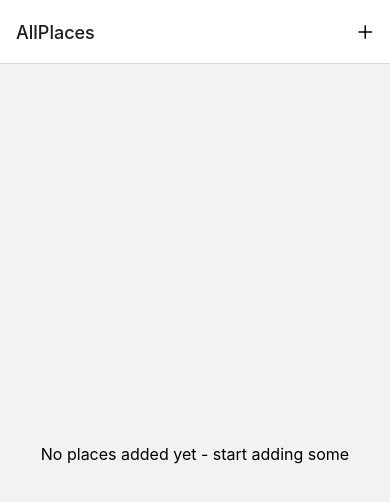
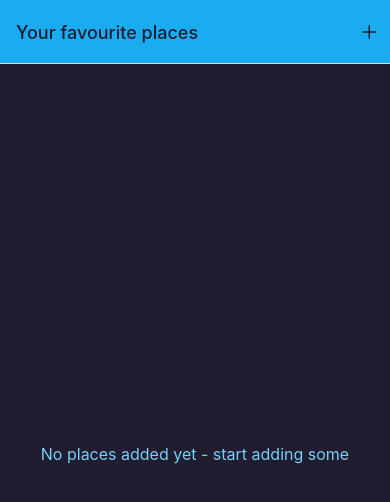
Before and after one commit to rhiannonmonks/nativeDeviceFeatures, a React Native app: screen /AllPlaces in a window 390 px wide. Shown: the top 502 px of the page. Built offline with nearby package versions, Linux system fonts and the light colour scheme.

Commit message:
adding styling to headers and Global colors

```diff
--- a/App.js
+++ b/App.js
@@ -5,6 +5,7 @@ import { createNativeStackNavigator } from "@react-navigation/native-stack";
 import AllPlaces from "./screens/AllPlaces";
 import AddPlace from "./screens/PlaceDetails";
 import IconButton from "./components/UI/IconButton";
+import { Colours } from "./constants/colours";
 
 const Stack = createNativeStackNavigator();
 
@@ -13,11 +14,18 @@ export default function App() {
     <>
       <StatusBar style="dark" />
       <NavigationContainer>
-        <Stack.Navigator>
+        <Stack.Navigator
+          screenOptions={{
+            headerStyle: { backgroundColor: Colours.primary500 },
+            headerTintColor: Colours.gray700,
+            contentStyle: { backgroundColor: Colours.gray700 },
+          }}
+        >
           <Stack.Screen
             name="AllPlaces"
             component={AllPlaces}
             options={({ navigation }) => ({
+              title: "Your favourite places",
               headerRight: ({ tintColor }) => (
                 <IconButton
                   icon="add"
@@ -28,7 +36,13 @@ export default function App() {
               ),
             })}
           />
-          <Stack.Screen name="AddPlace" component={AddPlace} />
+          <Stack.Screen
+            name="AddPlace"
+            component={AddPlace}
+            options={{
+              title: "Add a new Place",
+            }}
+          />
         </Stack.Navigator>
       </NavigationContainer>
     </>
--- a/components/Places/PlacesList.js
+++ b/components/Places/PlacesList.js
@@ -1,4 +1,5 @@
 import { FlatList, StyleSheet, View, Text } from "react-native";
+import { Colours } from "../../constants/colours";
 import PlaceItem from "./PlaceItem";
 
 function PlacesList({ places }) {
@@ -31,5 +32,6 @@ const styles = StyleSheet.create({
   },
   fallbackText: {
     fontSize: 16,
+    color: Colours.primary200,
   },
 });
--- a/components/UI/IconButton.js
+++ b/components/UI/IconButton.js
@@ -17,7 +17,6 @@ export default IconButton;
 const styles = StyleSheet.create({
   button: {
     padding: 8,
-    margin: 4,
     justifyContent: "center",
     alignItems: "center",
   },
--- /dev/null
+++ b/constants/colours.js
@@ -0,0 +1,11 @@
+export const Colours = {
+  primary50: "#cfeffd",
+  primary100: "#a0defb",
+  primary200: "#77cff8",
+  primary400: "#44bdf5",
+  primary500: "#1aacf0",
+  primary700: "#0570c9",
+  primary800: "#003b88",
+  accent500: "#e6b30b",
+  gray700: "#221c30",
+};
```
